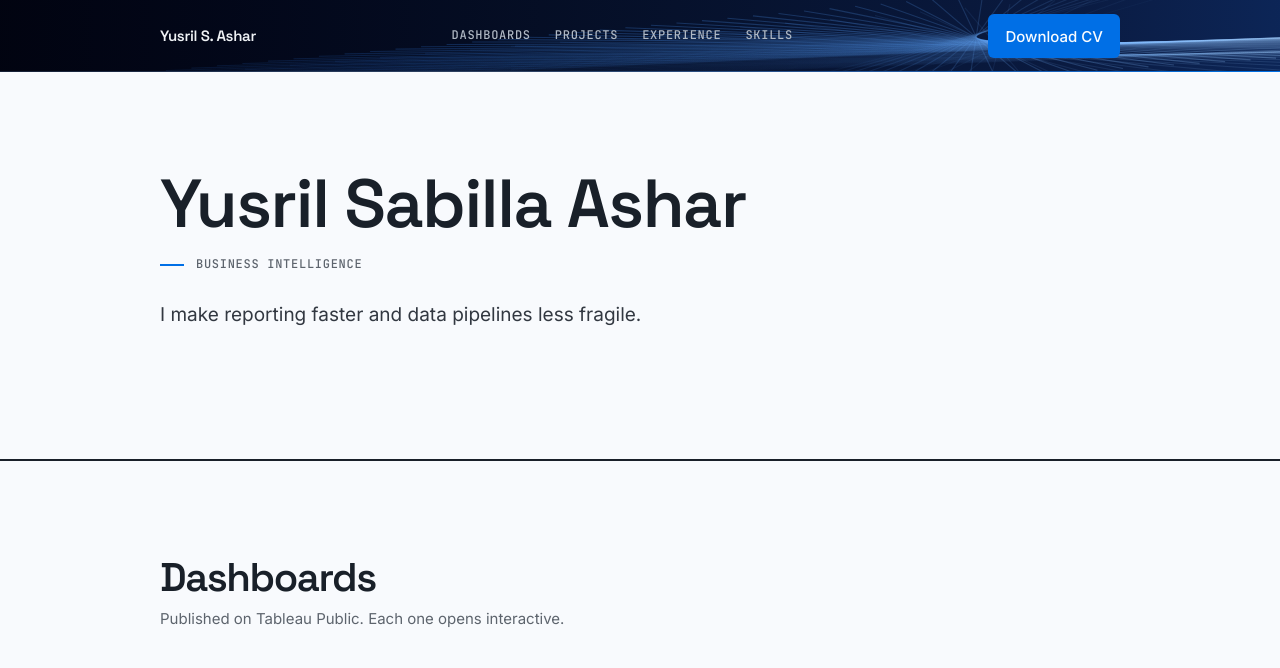
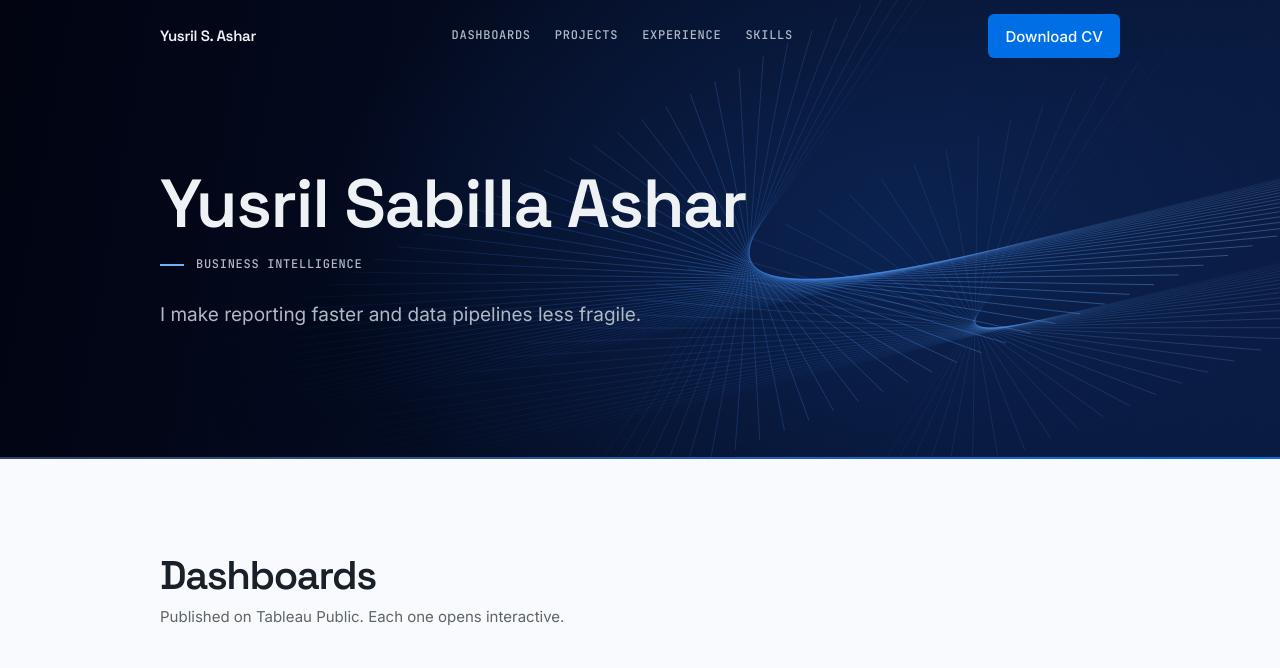
Before and after one commit to yusrilashr/yusrilashr.github.io, a plain HTML site: page index.html in a window 1280 px wide. Shown: the top 668 px of the page. Drawn offline with Linux system fonts and the light colour scheme.

Commit message:
Make the whole header a navy band, not just the bar
Last change gave the nav its own surface, which was the narrow reading — the
header is the whole top block. So the band is now the hero: full-bleed navy
running near-black under the type and opening toward cobalt under the ribbon,
with the fixed nav sitting inside it. One masthead, not a bar stacked on a hero.

The ribbon moves with it and gets room to actually be the figure from the
reference: 82 lines at 1600x480, anchored right, left fade baked into the file so
the name and lede stay on flat black at any width. A radial lift behind the fan
does the glow the straight gradient cannot.

The nav loses its own background and hairline — on the band it has no edge to
draw, because it and the band are one surface. It takes navy and a shadow only
once it scrolls off and paper passes underneath.

The old 2px <hr> under the hero is gone; the band's own edge does that job,
brightening to cobalt at the lit end. Hero type moves to the navy palette (name
13.2:1, lede 7.4:1 against the band's lightest stop). Print inverts the band to
paper, same as the graphite one already did.

Co-Authored-By: Claude Opus 5 <noreply@anthropic.com>

```diff
--- a/css/style.css
+++ b/css/style.css
@@ -100,13 +100,6 @@ img, svg { max-width: 100%; height: auto; }
   color: var(--color-ink-3);
 }
 
-.rule-thick {
-  height: var(--rule-thick);
-  border: 0;
-  margin: 0;
-  background: var(--color-ink);
-}
-
 /* Reveal — the whole motion engine (primitive 1 of 3). */
 .reveal {
   opacity: 0;
@@ -154,39 +147,32 @@ img, svg { max-width: 100%; height: auto; }
 
 /* -------------------------------------------------------------- nav (N1b) */
 
-/* The masthead is its own surface, not a tint of the page. It runs near-black
- * under the wordmark and opens toward cobalt under the CTA, with a ruled-line
- * ribbon fanning across the right. The hard edge where it meets paper is the
- * point — no frost, no bleed. */
+/* The nav has no surface of its own — it sits inside the navy header band, so at
+ * rest the band is its background and the ribbon runs behind the links. It only
+ * grows a surface once it scrolls off the band and light content passes under. */
 .nav {
   position: fixed;
   inset: 0 0 auto;
   z-index: var(--z-nav);
-  background: linear-gradient(90deg,
-      var(--color-navy-deep) 0%,
-      var(--color-navy)      42%,
-      var(--color-navy-2)    82%,
-      var(--color-navy-lift) 100%);
-  transition: box-shadow var(--dur-mid) var(--ease-out);
+  background: transparent;
+  transition: background-color var(--dur-mid) var(--ease-out),
+              box-shadow var(--dur-mid) var(--ease-out);
 }
 
-/* The ribbon — 84 straight lines whose envelope draws the curve. Anchored right
-   with its left fade baked into the file, so the wordmark end stays flat black
-   at any viewport width and the centre links never sit on top of the fan. */
-.nav::before {
-  content: "";
-  position: absolute;
-  inset: 0;
-  background: url("../assets/nav-ribbon.svg") right center / auto 100% no-repeat;
-  pointer-events: none;
+/* Primitive 2 of 3: detach-on-scroll. Not frost — the bar lands on navy, opaque,
+   because the content it now covers is paper and the links are light. */
+.nav.is-scrolled {
+  background: var(--color-navy);
+  box-shadow: 0 12px 32px -14px color-mix(in oklch, var(--color-navy-deep) 72%, transparent),
+              0 2px 8px -5px color-mix(in oklch, var(--color-navy-deep) 60%, transparent);
 }
 
-/* One hairline, brightening to cobalt at the end the gradient is already lit. */
-.nav::after {
+/* The hairline belongs to the detached state only; on the band there is no edge
+   to draw, because the bar and the band are one surface. */
+.nav.is-scrolled::after {
   content: "";
   position: absolute;
   inset: auto 0 0;
-  z-index: 2;
   height: var(--rule-hair);
   background: linear-gradient(90deg,
       color-mix(in oklch, var(--color-navy-rule) 45%, transparent) 0%,
@@ -195,18 +181,10 @@ img, svg { max-width: 100%; height: auto; }
   pointer-events: none;
 }
 
-/* Primitive 2 of 3: the band was always opaque, so scroll changes lift, not frost. */
-.nav.is-scrolled {
-  box-shadow: 0 12px 32px -14px color-mix(in oklch, var(--color-navy-deep) 72%, transparent),
-              0 2px 8px -5px color-mix(in oklch, var(--color-navy-deep) 60%, transparent);
-}
-
 /* Focus rings go to the lifted cobalt — the UI cobalt is too close to the band. */
 .nav :focus-visible { outline-color: var(--color-accent-lift); }
 
 .nav__inner {
-  position: relative;      /* above the ribbon; no negative z-index anywhere */
-  z-index: 1;
   max-width: var(--page-max);
   margin-inline: auto;
   padding-inline: var(--page-gutter);
@@ -283,10 +261,49 @@ img, svg { max-width: 100%; height: auto; }
 
 /* ------------------------------------------------------- hero (H1 Marquee) */
 
-/* Bottom padding runs heavier than the top (the nav-height term is clearance for the
-   fixed bar, not visual space) so the hero settles into the page instead of floating. */
+/* The header band. Full-bleed navy running near-black under the type and opening
+ * toward cobalt under the ribbon, with the nav sitting inside it — one masthead,
+ * not a bar plus a hero. Bottom padding runs heavier than the top (the nav-height
+ * term is clearance for the fixed bar, not visual space). */
 .hero {
+  position: relative;
+  isolation: isolate;
   padding-block: calc(var(--nav-height) + var(--space-3xl)) var(--space-4xl);
+  background:
+    radial-gradient(72% 130% at 70% 52%,
+      color-mix(in oklch, var(--color-navy-lift) 85%, transparent) 0%,
+      transparent 62%),
+    linear-gradient(100deg,
+      var(--color-navy-deep) 0%,
+      var(--color-navy)      45%,
+      var(--color-navy-2)    100%);
+  color: var(--color-navy-ink-2);
+}
+
+/* The ribbon — 82 straight lines whose envelope draws the curve. Anchored right,
+   its left fade baked into the file, so the type side stays flat black at any
+   width. Its own layer, so the breakpoints can pull it back without touching
+   the gradient underneath. */
+.hero::before {
+  content: "";
+  position: absolute;
+  inset: 0;
+  z-index: -1;
+  background: url("../assets/header-ribbon.svg") right center / auto 100% no-repeat;
+  pointer-events: none;
+}
+
+/* The edge into the page — the one rule that replaced the old <hr>, brightening
+   to cobalt at the end the band is already lit. */
+.hero::after {
+  content: "";
+  position: absolute;
+  inset: auto 0 0;
+  height: var(--rule-thick);
+  background: linear-gradient(90deg,
+      var(--color-navy-rule) 0%,
+      color-mix(in oklch, var(--color-accent) 60%, var(--color-navy-rule)) 55%,
+      var(--color-accent) 100%);
 }
 
 .hero__name {
@@ -295,6 +312,7 @@ img, svg { max-width: 100%; height: auto; }
   letter-spacing: -0.02em;         /* the -0.035em display tracking is too tight below 5rem */
   max-width: 20ch;                 /* one line on desktop, two on narrow — no forced stack */
   margin-block-end: var(--space-md);
+  color: var(--color-navy-ink);
 }
 
 .hero__role {
@@ -305,21 +323,23 @@ img, svg { max-width: 100%; height: auto; }
   margin-block-end: var(--space-lg);
 }
 
+.hero__role .mono-label { color: var(--color-navy-ink-2); }
+
 .hero__tick {
   display: inline-block;
   width: var(--space-lg);
   height: var(--rule-thick);
-  background: var(--color-accent);
+  background: var(--color-accent-lift);
 }
 
 .hero__lede {
   max-width: 62ch;
   font-size: var(--text-lg);
-  color: var(--color-ink-2);
+  color: var(--color-navy-ink-2);
   text-wrap: pretty;
 }
 
-.hero__lede strong { color: var(--color-ink); font-weight: 600; }
+.hero__lede strong { color: var(--color-navy-ink); font-weight: 600; }
 
 /* ------------------------------------------------------------- sections */
 
@@ -748,7 +768,10 @@ img, svg { max-width: 100%; height: auto; }
 
 @media (max-width: 40rem) {             /* 640px — the typography breakpoint */
   :root { --nav-height: 64px; }
-  .nav::before { opacity: 0.55; }       /* the fan's dense end would crowd the CTA */
+
+  /* A phone shows a narrow window onto the fan, so it lands denser and closer to
+     the type than it ever does on desktop. Pull it back and slide it right. */
+  .hero::before { opacity: 0.5; background-position: 78% center; }
 
   .section { padding-block: var(--space-2xl); }
   .band { padding-block: var(--space-2xl); }
@@ -783,9 +806,12 @@ img, svg { max-width: 100%; height: auto; }
 
   body { background: var(--color-paper); color: var(--color-ink); font-size: 10pt; }
 
-  .hero { padding-block: 0 var(--space-md); }
-  .hero__name { font-size: 28pt; max-width: none; }
-  .hero__lede { font-size: 10pt; }
+  /* the header band inverts to paper too — same reason as the graphite one */
+  .hero { padding-block: 0 var(--space-md); background: none; color: var(--color-ink-2); }
+  .hero::before, .hero::after { display: none; }
+  .hero__name { font-size: 28pt; max-width: none; color: var(--color-ink); }
+  .hero__role .mono-label { color: var(--color-ink-3); }
+  .hero__lede { font-size: 10pt; color: var(--color-ink-2); }
 
   .section, .band { padding-block: var(--space-md); break-inside: auto; }
 
--- a/index.html
+++ b/index.html
@@ -46,8 +46,11 @@
 
 <main id="main">
 
-  <!-- H1 Marquee · typography fills the fold · no button here, by design -->
-  <section class="hero shell" id="top">
+  <!-- H1 Marquee · typography fills the fold · no button here, by design.
+       The band runs full-bleed so the nav sits inside it: one navy masthead,
+       ending in a hard edge rather than the old 2px rule. -->
+  <section class="hero" id="top">
+    <div class="shell">
       <h1 class="hero__name">Yusril Sabilla Ashar</h1>
       <p class="hero__role">
         <span class="hero__tick" aria-hidden="true"></span>
@@ -56,9 +59,8 @@
       <p class="hero__lede">
         I make reporting faster and data pipelines less fragile.
       </p>
+    </div>
   </section>
-
-  <hr class="rule-thick" />
 
   <!-- Dashboards · thumbnail plates linking to the live vizzes on Tableau Public -->
   <section class="section shell" id="dashboards">
```
Also changed, not shown: assets/header-ribbon.svg (added), assets/nav-ribbon.svg (deleted). Lines whose indentation alone changed are shown as unchanged.
